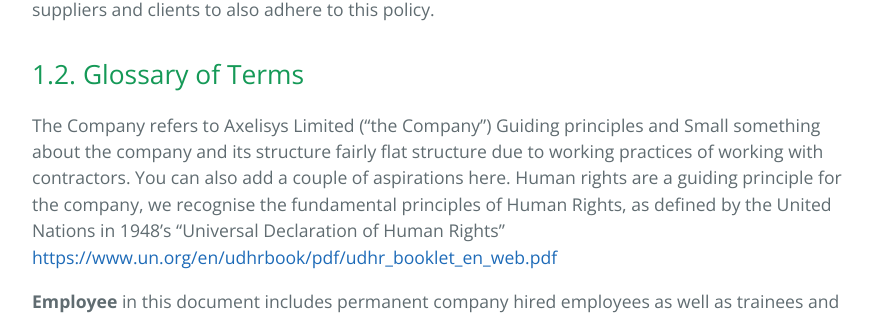
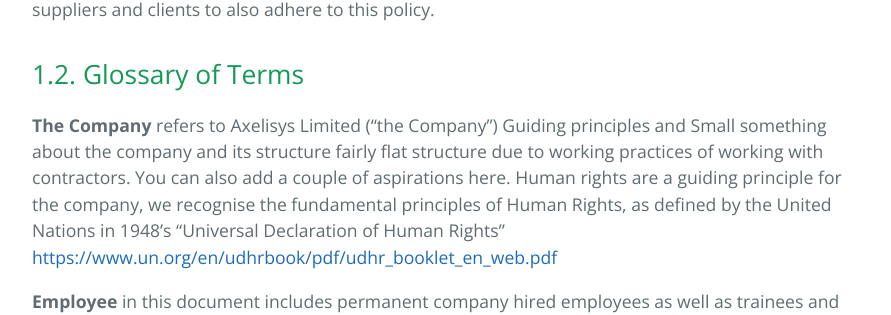
Before and after one commit to Axelisys/policies, a Jekyll site: the page built from equality_diversity_and_inclusion.md, in a window 1280 px wide and 900 px high, scrolled down 784 px. Shown: the part 147-462 px from the top of the window, without its empty margins (192-1083 px from the left). Built offline with Jekyll 4.4.1, drawn with Linux system fonts in a browser that asks for light colours.

```diff
--- a/equality_diversity_and_inclusion.md
+++ b/equality_diversity_and_inclusion.md
@@ -21,7 +21,7 @@ This policy is for directors, employees, independent contractors and the Company
 
 ## 1.2. Glossary of Terms
 
-The Company refers to  Axelisys Limited (“the Company”) Guiding principles and Small something about the company and its structure fairly flat structure due to working practices of working with contractors. You can also add a couple of aspirations here. Human rights are a guiding principle for the company, we recognise the fundamental principles of Human Rights, as defined by the United Nations in 1948’s “Universal Declaration of Human Rights” [https://www.un.org/en/udhrbook/pdf/udhr_booklet_en_web.pdf](https://www.un.org/en/udhrbook/pdf/udhr_booklet_en_web.pdf)
+**The Company** refers to  Axelisys Limited (“the Company”) Guiding principles and Small something about the company and its structure fairly flat structure due to working practices of working with contractors. You can also add a couple of aspirations here. Human rights are a guiding principle for the company, we recognise the fundamental principles of Human Rights, as defined by the United Nations in 1948’s “Universal Declaration of Human Rights” [https://www.un.org/en/udhrbook/pdf/udhr_booklet_en_web.pdf](https://www.un.org/en/udhrbook/pdf/udhr_booklet_en_web.pdf)
 
 **Employee** in this document includes permanent company hired employees as well as trainees and employees on trial or probation.
 
```
